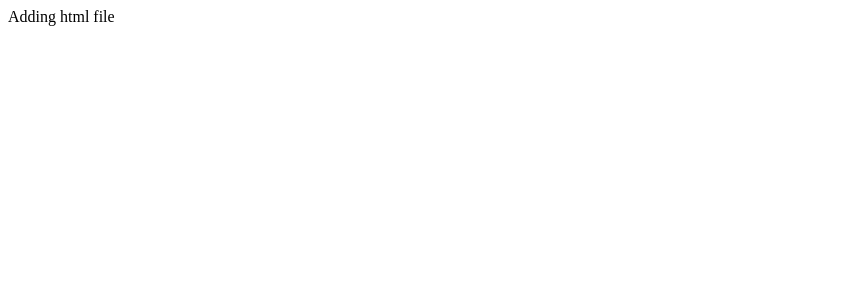
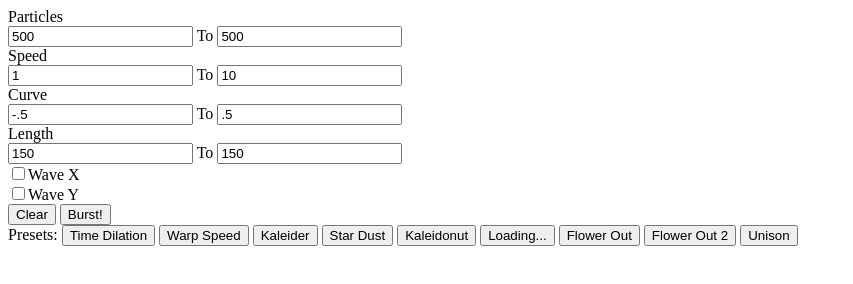
Before and after one commit to alikahwaji/fav-projects, a plain HTML site: page Particle-Blade-Burster/index.html in a window 1280 px wide. Shown: the whole page, without its empty margins (0-853 px from the left). Drawn offline with Linux system fonts and the light colour scheme.

Commit message:
Update index.html
Adding html file

```diff
--- a/Particle-Blade-Burster/index.html
+++ b/Particle-Blade-Burster/index.html
@@ -1 +1,32 @@
-Adding html file
+<!-- Adding html file -->
+
+<form id="settings" onsubmit="return false">
+  Particles<br/>
+  <input type="text" id="inBubblesMin" value="500" /> To
+  <input type="text" id="inBubblesMax" value="500" /><br/> Speed
+
+  <br/>
+  <input type="text" id="inSpeedMin" value="1" /> To
+  <input type="text" id="inSpeedMax" value="10" /><br/> Curve
+
+  <br/>
+  <input type="text" id="inCurveMin" value="-.5" /> To
+  <input type="text" id="inCurveMax" value=".5" /><br/> Length
+
+  <br/>
+  <input type="text" id="inLenMin" value="150" /> To
+  <input type="text" id="inLenMax" value="150" /><br/>
+  <input type="checkbox" name="waveX" />Wave X<br/>
+  <input type="checkbox" name="waveY" />Wave Y<br/>
+  <button id="btnClear">Clear</button>
+  <button id="btnSet">Burst!</button><br/> Presets:
+  <button id="preset1">Time Dilation</button>
+  <button id="preset2">Warp Speed</button>
+  <button id="preset3">Kaleider</button>
+  <button id="preset4">Star Dust</button>
+  <button id="preset5">Kaleidonut</button>
+  <button id="preset6">Loading...</button>
+  <button id="preset7">Flower Out</button>
+  <button id="preset8">Flower Out 2</button>
+  <button id="preset0">Unison</button>
+</form>
```
